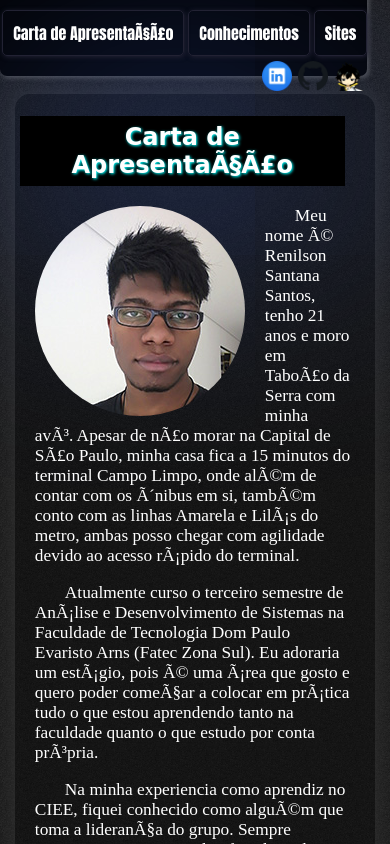
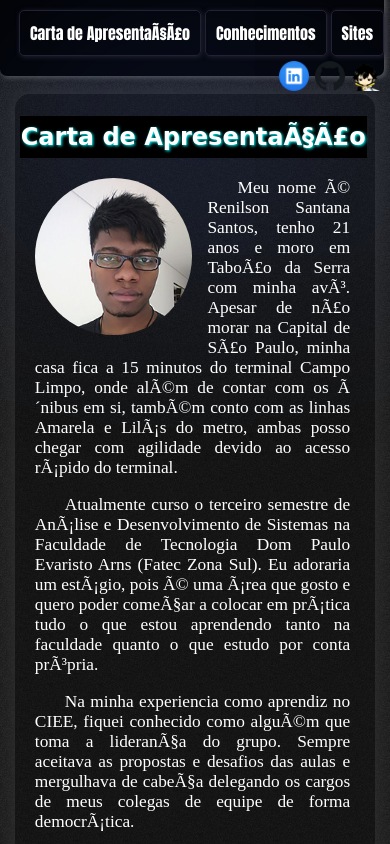
Before and after one commit to RenilsonSantana/Portfolio, a plain HTML site: page index.html in a window 390 px wide. Shown: the top 844 px of the page. Drawn offline with Linux system fonts and the light colour scheme; a web font is replaced by a local one.

Commit message:
formatação mobile

```diff
--- a/index.html
+++ b/index.html
@@ -2,6 +2,7 @@
 <html lang="pt-br">
 	<head>
         <meta http-equiv="content-type" content="text/html; charset-UTF-8" />
+        <meta name="viewport" content="width=divice-width, initial-scale=1, maximum-scale=1">
         <title>Meu Portfolio</title>
         <link rel="stylesheet" type="text/css" href="style.css" media="screen and (min-width:641px)">
         <link rel="stylesheet" type="text/css" href="style-mobile.css" media="screen and (max-width:640px)">
--- a/style-mobile.css
+++ b/style-mobile.css
@@ -19,7 +19,7 @@ ul{
     margin-top: -20px;
     box-shadow: 2px 2px 5px #555;
     border-radius: 7px;
-    width: 110%;
+    width: 115%;
 }
 
 ul a img{
@@ -67,13 +67,14 @@ h1{
     padding-bottom: 7px;
     background-color: black;
     margin-left: -15px;
-    width: 103%;
+    width: 110%;
     text-shadow: 1px 1px 3px cyan;
 }
 
-p{
+#corpo p{
     font-family: 'Times New Roman', Times, serif;
     font-size: 13pt;
+    text-align: justify;
 }
 
 p#txt{
@@ -102,6 +103,7 @@ img.perfil{
     display: block;
     float: left;
     border-radius: 105px;
-    margin-right: 20px;
+    margin-right: 15px;
     margin-bottom: 5px;
+    width: 50%;
 }
```
